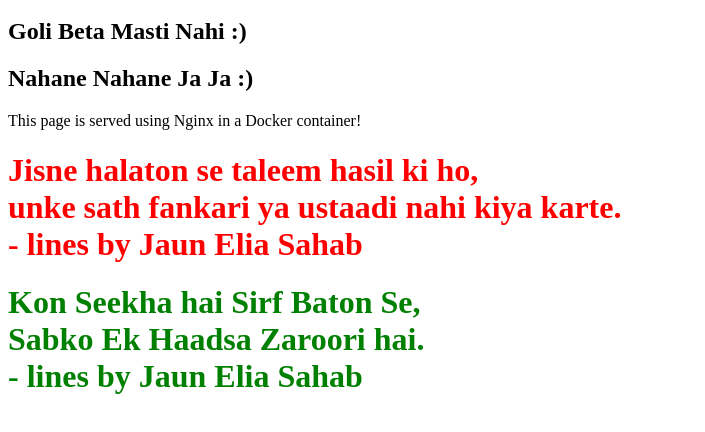
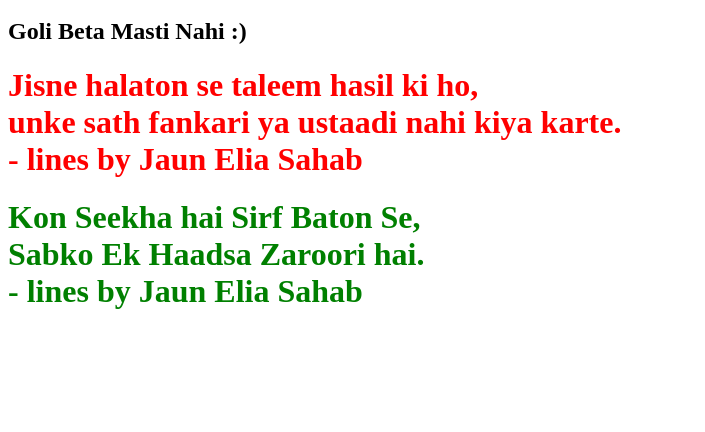
Before and after one commit to swarajbhagat2171/docker_with_jenkins, a plain HTML site: page index.html in a window 1280 px wide. Shown: the part 120-552 px from the top of the page, without its empty margins (0-705 px from the left). Drawn offline with Linux system fonts and the light colour scheme.

Commit message:
Update index.html

```diff
--- a/index.html
+++ b/index.html
@@ -7,8 +7,6 @@
     <h1>Hello from Docker + Jenkins + GitHub on EC2  </h1>
     <h1>Chai piyo Biscuit khao  :)  </h2>
     <h2>Goli Beta Masti Nahi    :)  </h2>
-    <h2>Nahane Nahane Ja Ja    :)  </h2>
-    <p>This page is served using Nginx in a Docker container!</p>
 
 <h1 style="color: red;">
     Jisne halaton se taleem hasil ki ho, <br>
```
